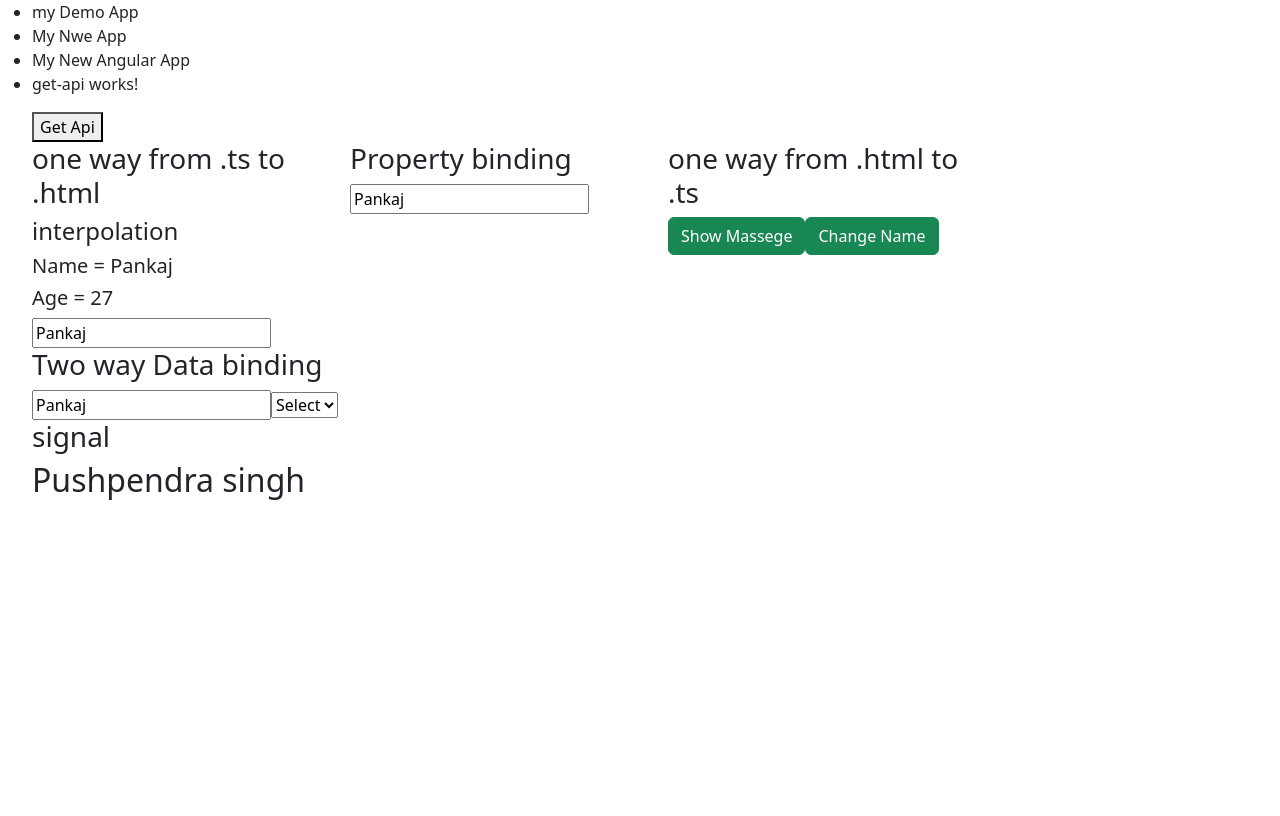
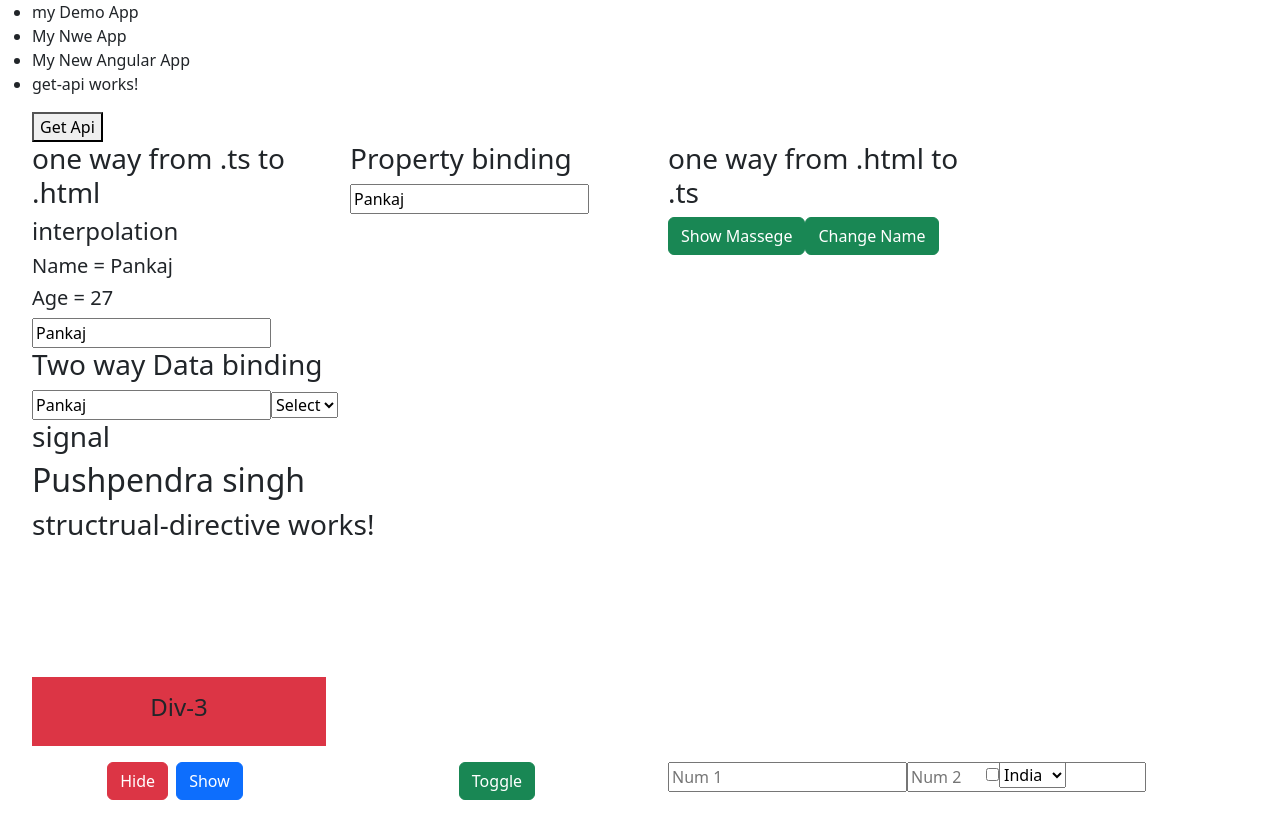
Before and after one commit to pankaj182007/angularBasics, an Angular app: page / in a window 1280 px wide. Built offline with nearby package versions, Linux system fonts and the light colour scheme.

Commit message:
Structural Directive

```diff
--- a/src/app/app.component.html
+++ b/src/app/app.component.html
@@ -4,5 +4,6 @@
   <li>
     <app-get-api></app-get-api>
     <app-data-binding></app-data-binding>
+    <app-structrual-directive></app-structrual-directive>
   </li>
 </ul>
--- a/src/app/app.component.ts
+++ b/src/app/app.component.ts
@@ -3,12 +3,13 @@ import { RouterOutlet } from '@angular/router';
 import { NgFor } from '@angular/common';
 import {GetApiComponent} from './components/get-api/get-api.component';
 import { DataBindingComponent } from './components/data-binding/data-binding.component';
+import { StructrualDirectiveComponent } from './components/directives/structrual-directive/structrual-directive.component';
 
 
 @Component({
   selector: 'app-root',
   standalone: true,
-  imports: [RouterOutlet,NgFor,GetApiComponent,DataBindingComponent],
+  imports: [RouterOutlet,NgFor,GetApiComponent,DataBindingComponent,StructrualDirectiveComponent],
   templateUrl: './app.component.html',
   styleUrl: './app.component.css'
 })
--- /dev/null
+++ b/src/app/components/directives/structrual-directive/structrual-directive.component.html
@@ -0,0 +1,64 @@
+<h3>structrual-directive works!</h3>
+<div class="mat-2 p-2 bg-secondry text-white rounded">
+    <h1>Structural Directive</h1>
+    <p>*ngIf , *ngFor...</p>
+</div>
+<div class="row pt-3">
+    <div *ngIf="isDiv1Visiable" class="col-3">
+        <div  class="bg-danger p-3 text-center">
+            <h4>Div-1</h4>
+        </div>
+    </div>
+
+    <div *ngIf="isDiv2Visiable"  class="col-3">
+        <div  class="bg-danger p-3 text-center">
+            <h4>Div-2</h4>
+        </div>
+    </div>
+
+    <div *ngIf="num1==num2" class="col-3">
+        <div class="bg-danger p-3 text-center">
+            <h4>Div-3</h4>
+        </div>
+    </div>
+
+    <div *ngIf="isActive" class="col-3">
+        <div class="bg-danger p-3 text-center">
+            <h4>Div-4</h4>
+        </div>
+    </div>
+</div>
+
+<div class="row pt-3">
+    <div class="col-3 text-center">
+        <button class="btn btn-danger" (click)="hideDiv1()">Hide</button>
+        <button class="btn btn-primary mx-2" (click)="showDiv1()">Show</button>
+    </div>
+
+    <div class="col-3 text-center">
+        <button class="btn btn-success" (click)="toggleDiv()">Toggle</button>
+
+    </div>
+
+    <div class="col-3">
+        <div style="display: flex;align-items:center">
+            <input type="text" [(ngModel)]="num1" placeholder="Num 1" class="width-50">
+            <input type="text" [(ngModel)]="num2" placeholder="Num 2" class="width-50">
+        </div>
+    </div>
+
+    <div class="col-3">
+        <div style="display: flex;align-items:center">
+            <input type="checkbox" [(ngModel)]="isActive" class="width-50">
+
+            <select [(ngModel)]="isActive" class="width-50">
+                <option value="">Select</option>
+                <option value="true">USA</option>
+                <option value="false">India</option>
+
+
+            </select>
+        </div>
+    </div>
+
+</div>
--- /dev/null
+++ b/src/app/components/directives/structrual-directive/structrual-directive.component.ts
@@ -0,0 +1,31 @@
+import { CommonModule } from '@angular/common';
+import { Component } from '@angular/core';
+import { FormsModule } from '@angular/forms';
+
+@Component({
+  selector: 'app-structrual-directive',
+  standalone: true,
+  imports: [CommonModule,FormsModule],
+  templateUrl: './structrual-directive.component.html',
+  styleUrl: './structrual-directive.component.css'
+})
+export class StructrualDirectiveComponent {
+  isDiv1Visiable:boolean=false;
+  isDiv2Visiable:boolean=false;
+  num1:String="";
+  num2:String="";
+  isActive:boolean=false;
+
+  showDiv1(){
+    this.isDiv1Visiable=true
+  }
+
+  hideDiv1(){
+    this.isDiv1Visiable=false
+  }
+
+  toggleDiv(){
+    this.isDiv2Visiable=!this.isDiv2Visiable
+  }
+
+}
```
Also changed, not shown: src/app/components/directives/structrual-directive/structrual-directive.component.css (added), 1 other file (tests, documents, lock files or other folders).
